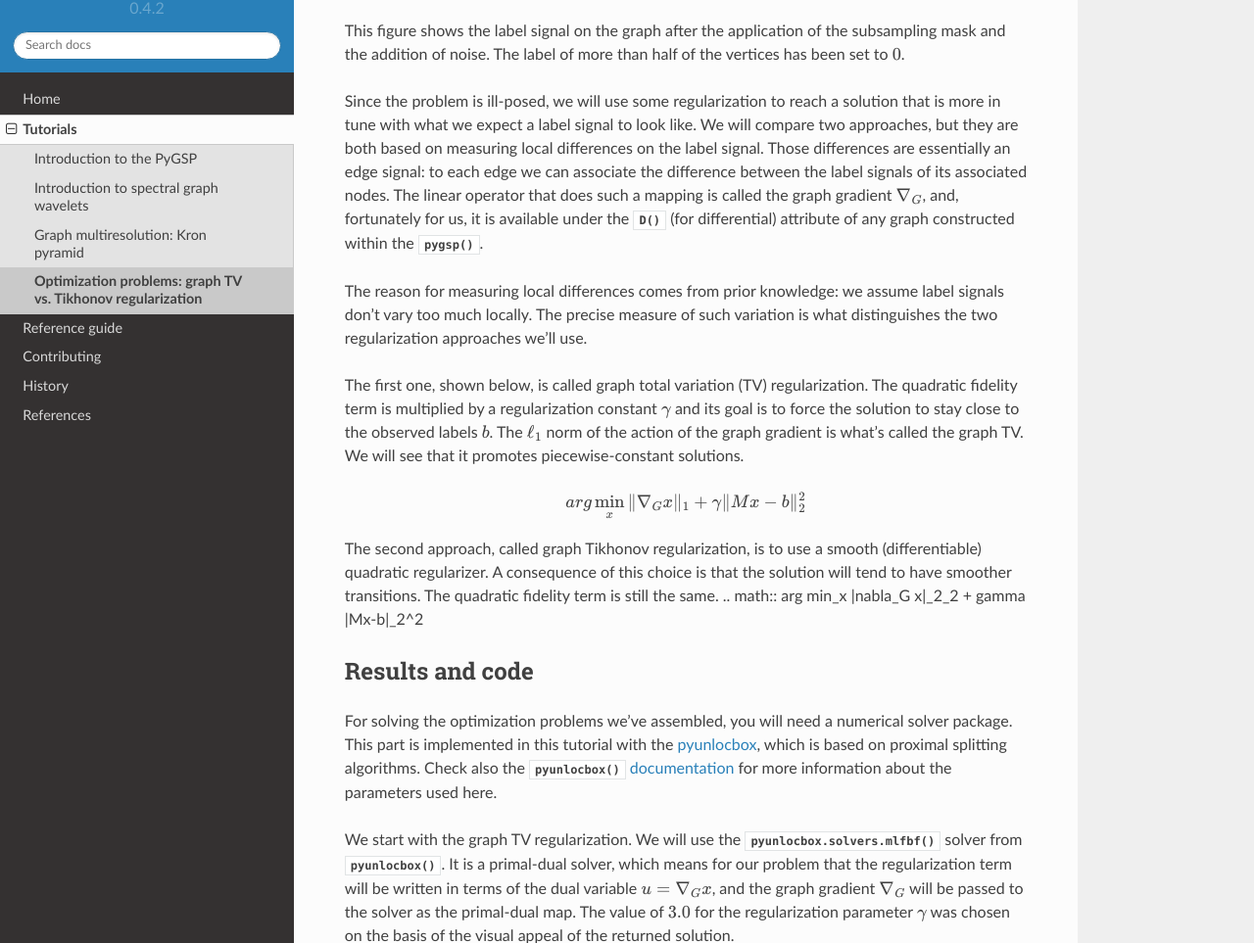
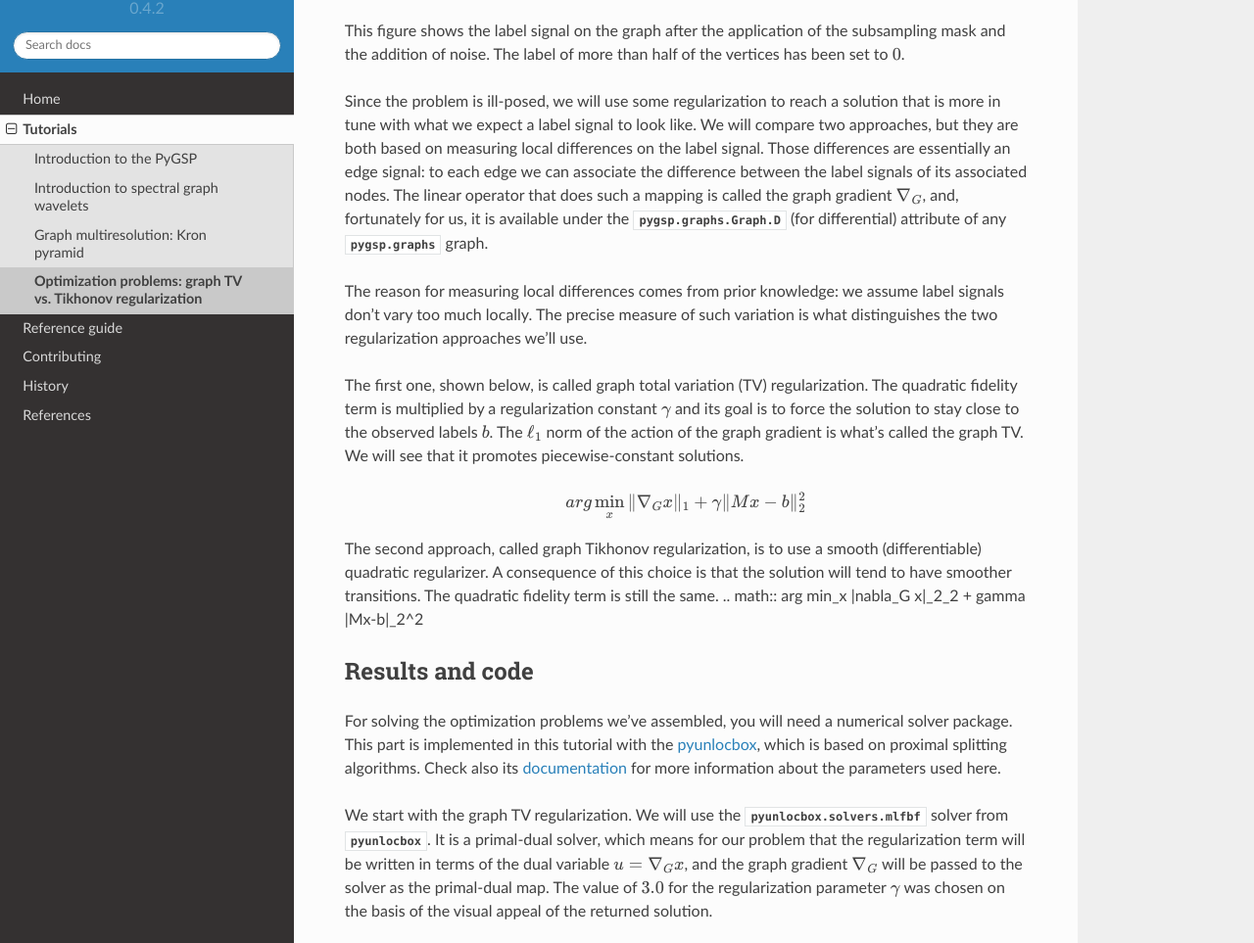
Before and after one commit to epfl-lts2/pygsp, a Sphinx documentation site: the page built from doc/tutorials/opt_prob_graph_tv.rst, in a window 1280 px wide and 1400 px high, scrolled down 701 px, cut to the strip 44-1007 px from the top of the window. Shown: the whole strip at 98% size. Built offline with Sphinx 7.4.7 and the Read the Docs theme 2.0.0, drawn with Linux system fonts in a browser that asks for light colours.

Commit message:
optimization tutorial: fix references

```diff
--- a/doc/tutorials/opt_prob_graph_tv.rst
+++ b/doc/tutorials/opt_prob_graph_tv.rst
@@ -44,7 +44,7 @@ The first figure shows a plot of the original label signal, that we wish to reco
 
 This figure shows the label signal on the graph after the application of the subsampling mask and the addition of noise. The label of more than half of the vertices has been set to :math:`0`.
 
-Since the problem is ill-posed, we will use some regularization to reach a solution that is more in tune with what we expect a label signal to look like. We will compare two approaches, but they are both based on measuring local differences on the label signal. Those differences are essentially an edge signal: to each edge we can associate the difference between the label signals of its associated nodes. The linear operator that does such a mapping is called the graph gradient :math:`\nabla_G`, and, fortunately for us, it is available under the :meth:`D` (for differential) attribute of any graph constructed within the :meth:`pygsp`.
+Since the problem is ill-posed, we will use some regularization to reach a solution that is more in tune with what we expect a label signal to look like. We will compare two approaches, but they are both based on measuring local differences on the label signal. Those differences are essentially an edge signal: to each edge we can associate the difference between the label signals of its associated nodes. The linear operator that does such a mapping is called the graph gradient :math:`\nabla_G`, and, fortunately for us, it is available under the :attr:`pygsp.graphs.Graph.D` (for differential) attribute of any :mod:`pygsp.graphs` graph.
 
 The reason for measuring local differences comes from prior knowledge: we assume label signals don't vary too much locally. The precise measure of such variation is what distinguishes the two regularization approaches we'll use.
 
@@ -58,9 +58,9 @@ The second approach, called graph Tikhonov regularization, is to use a smooth (d
 Results and code
 ----------------
 
-For solving the optimization problems we've assembled, you will need a numerical solver package. This part is implemented in this tutorial with the `pyunlocbox <https://github.com/epfl-lts2/pyunlocbox>`_, which is based on proximal splitting algorithms. Check also the :meth:`pyunlocbox` `documentation <https://pyunlocbox.readthedocs.io/en/latest/>`_ for more information about the parameters used here.
+For solving the optimization problems we've assembled, you will need a numerical solver package. This part is implemented in this tutorial with the `pyunlocbox <https://github.com/epfl-lts2/pyunlocbox>`_, which is based on proximal splitting algorithms. Check also its `documentation <https://pyunlocbox.readthedocs.io>`_ for more information about the parameters used here.
 
-We start with the graph TV regularization. We will use the :meth:`pyunlocbox.solvers.mlfbf` solver from :meth:`pyunlocbox`. It is a primal-dual solver, which means for our problem that the regularization term will be written in terms of the dual variable :math:`u = \nabla_G x`, and the graph gradient :math:`\nabla_G` will be passed to the solver as the primal-dual map. The value of :math:`3.0` for the regularization parameter :math:`\gamma` was chosen on the basis of the visual appeal of the returned solution.
+We start with the graph TV regularization. We will use the :class:`pyunlocbox.solvers.mlfbf` solver from :mod:`pyunlocbox`. It is a primal-dual solver, which means for our problem that the regularization term will be written in terms of the dual variable :math:`u = \nabla_G x`, and the graph gradient :math:`\nabla_G` will be passed to the solver as the primal-dual map. The value of :math:`3.0` for the regularization parameter :math:`\gamma` was chosen on the basis of the visual appeal of the returned solution.
 
 .. plot::
     :context: close-figs
```
